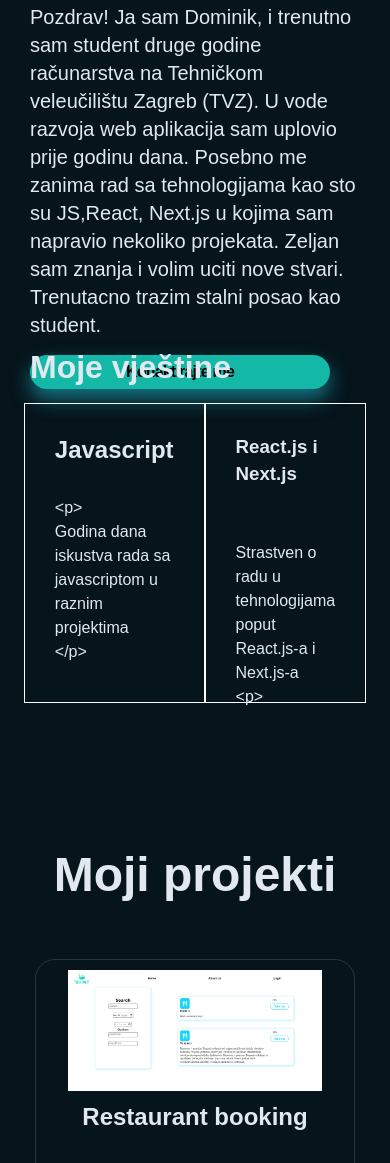
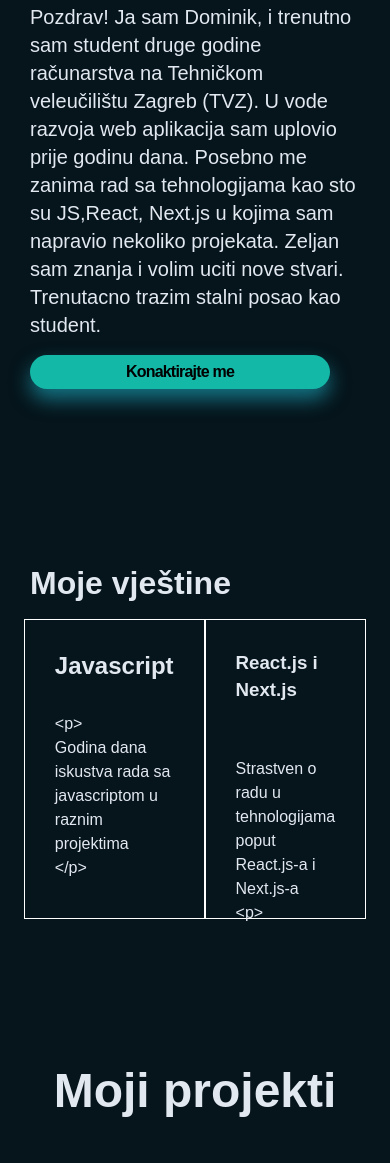
Before and after one commit to ppudodo1/PortfolioWebsite, a website built with Vite: page index.html in a window 390 px wide. Shown: the part 607-1770 px from the top of the page. Built offline with nearby package versions, Linux system fonts and the light colour scheme; a web font is replaced by a local one.

Commit message:
Revamped website2

```diff
--- a/index.html
+++ b/index.html
@@ -43,7 +43,7 @@
           <li class="mobile-nav__link-line"></li>
           <li>
           </li>
-          <button class="header__resume btn">Botun</button>
+
         </ul>
       </nav>
     </div>
@@ -65,7 +65,7 @@
             <button class="btn hero__btn">Konaktirajte me</button>
 
         </div>
-        <div class="about__content">
+        <div class="about__content" id="second">
           <h1 class="about__title">Moje vještine</h1>
           <div class="about__container">
             <div class="about__js">
--- a/styles/components/about.css
+++ b/styles/components/about.css
@@ -3,7 +3,7 @@
     display: flex;
    align-items: center;
     justify-content: center;
-    gap: 1rem;
+    gap: 2rem;
     margin-bottom: 100px;
     flex-wrap: wrap;
     margin-top: 100px;
@@ -48,6 +48,10 @@
     }
     .about{
         margin-top: 100px;
-       gap: 0rem;
+       gap: 1rem;
+
+    }
+    #second{
+        margin-top: 200px;
     }
 }
```
